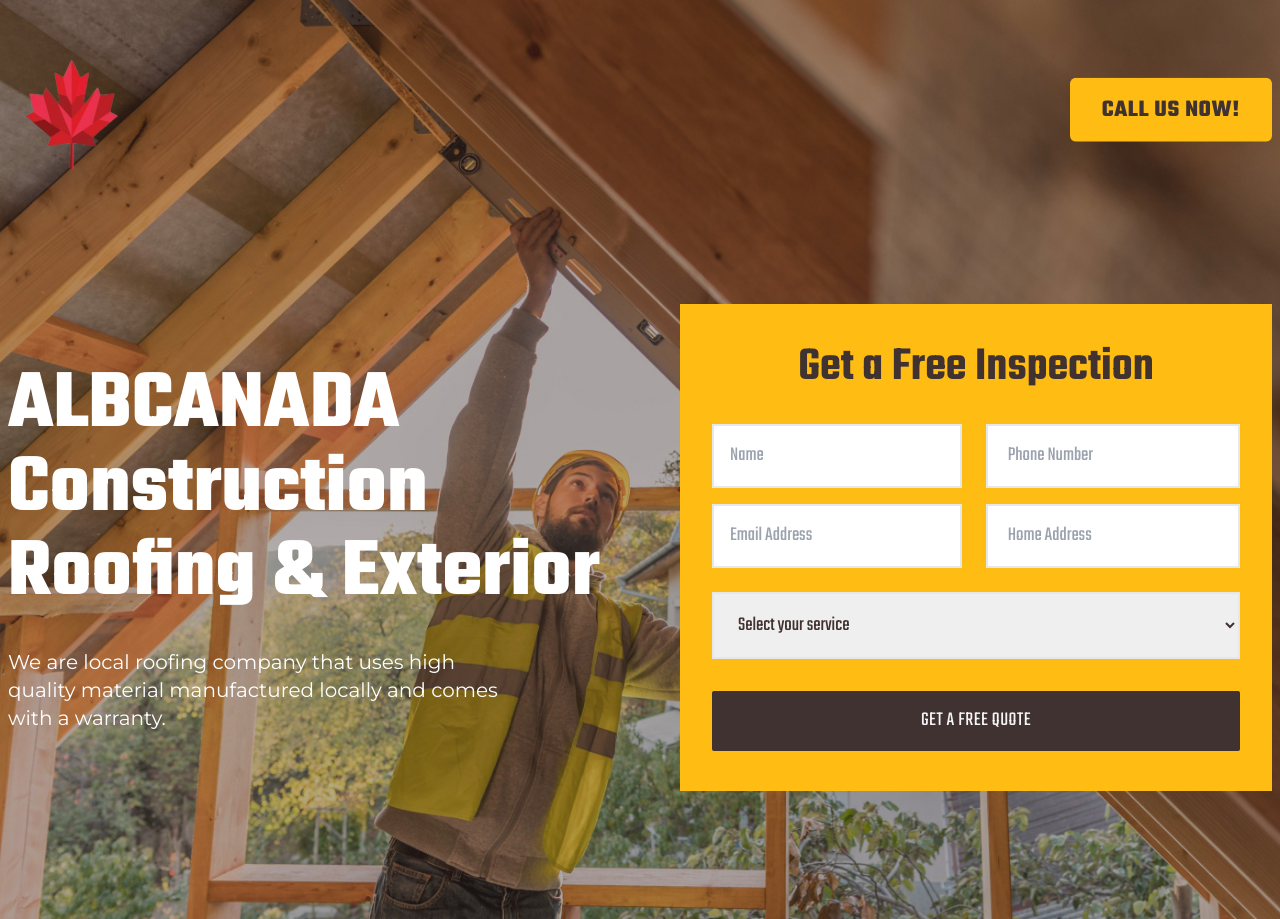
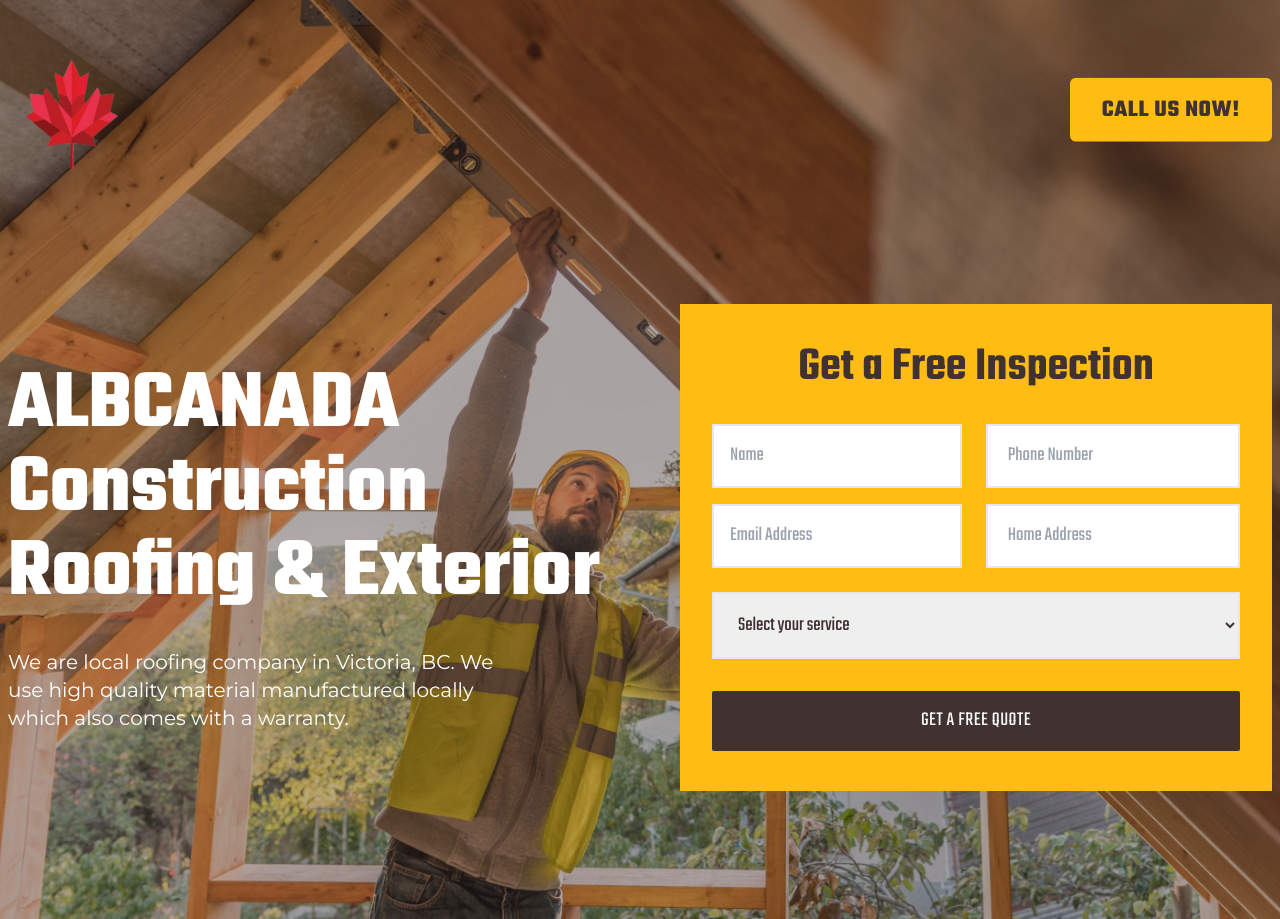
Before and after one commit to abdullahbinazeem/albcanada, a Next.js app: page /sections/hero in a window 1280 px wide. Built offline with nearby package versions, Linux system fonts and the light colour scheme.

Commit message:
fixed meta data maybe

```diff
--- a/src/app/layout.tsx
+++ b/src/app/layout.tsx
@@ -9,7 +9,7 @@
 });
 
 export const metadata: Metadata = {
-  metadataBase: new URL("https://albcanada.ca/"),
+  metadataBase: new URL("https://albcanada.ca"),
   keywords: [
     "Roofing",
     "Flat Roofing",
@@ -20,7 +20,7 @@
   ],
   title: {
     default:
-      "AlbCanada Construction - Professional Roofing Services in Victoria, BC",
+      "ALBCanada Construction - Professional Roofing Services in Victoria, BC",
     template:
       "%s | AlbCanada Construction - Professional Roofing Services in Victoria, BC",
   },
--- a/src/app/sections/hero/page.tsx
+++ b/src/app/sections/hero/page.tsx
@@ -33,8 +33,8 @@
             Roofing & Exterior
           </h1>
           <p className="sm:text-lg lg:text-xl mt-4 lg:mt-8 serrat max-w-[500px]">
-            We are local roofing company that uses high quality material
-            manufactured locally and comes with a warranty.
+            We are local roofing company in Victoria, BC. We use high quality
+            material manufactured locally which also comes with a warranty.
           </p>
         </div>
         <div className="flex-1 bg-primary text-center py-10  teko">
--- a/src/app/sitemap.ts
+++ b/src/app/sitemap.ts
@@ -3,7 +3,7 @@
 export default async function sitemap(): Promise<MetadataRoute.Sitemap> {
   return [
     {
-      url: "https://albcanada.ca/",
+      url: "https://albcanada.ca",
       lastModified: new Date(),
     },
   ];
```
Also changed, not shown: 1 other file (tests, documents, lock files or other folders).
